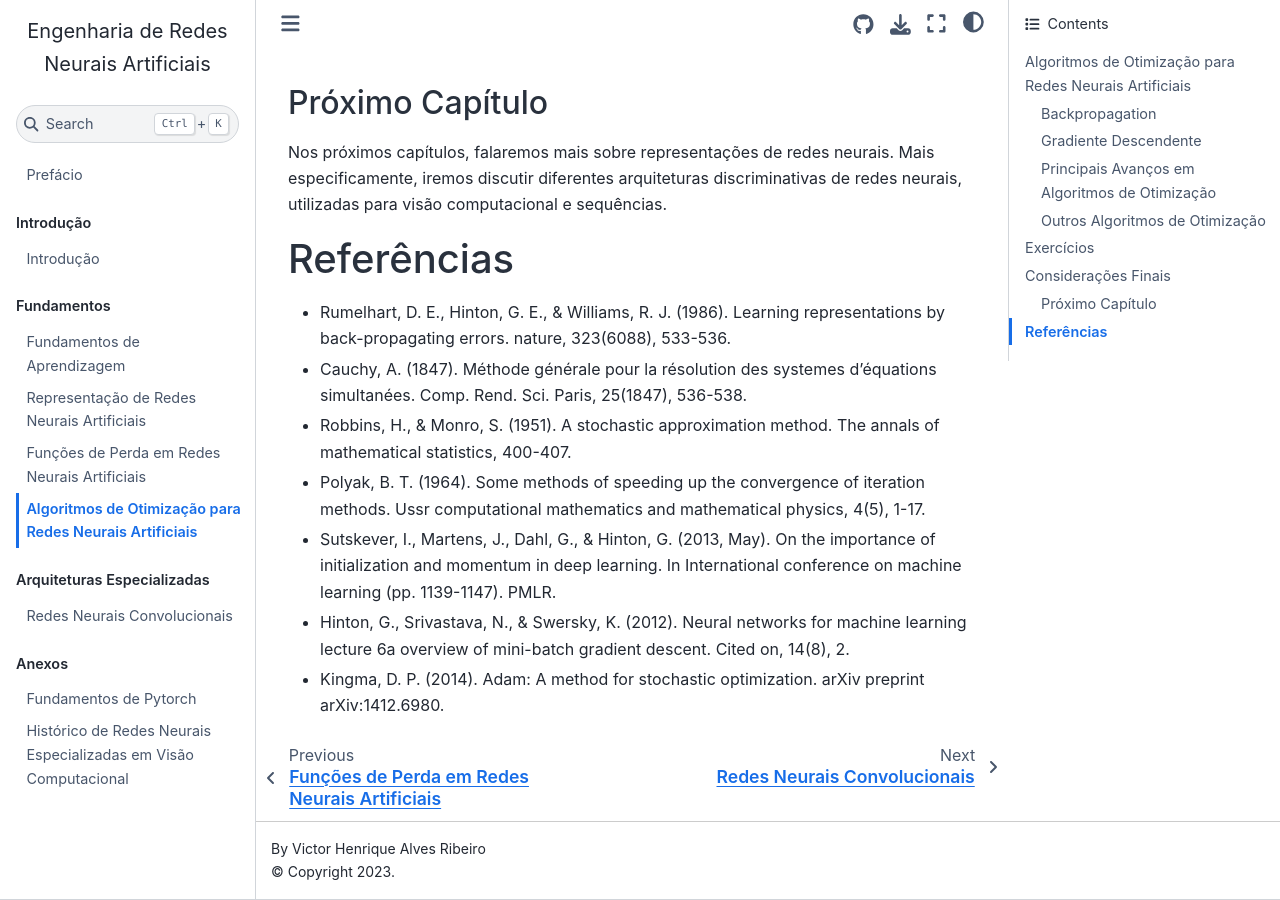
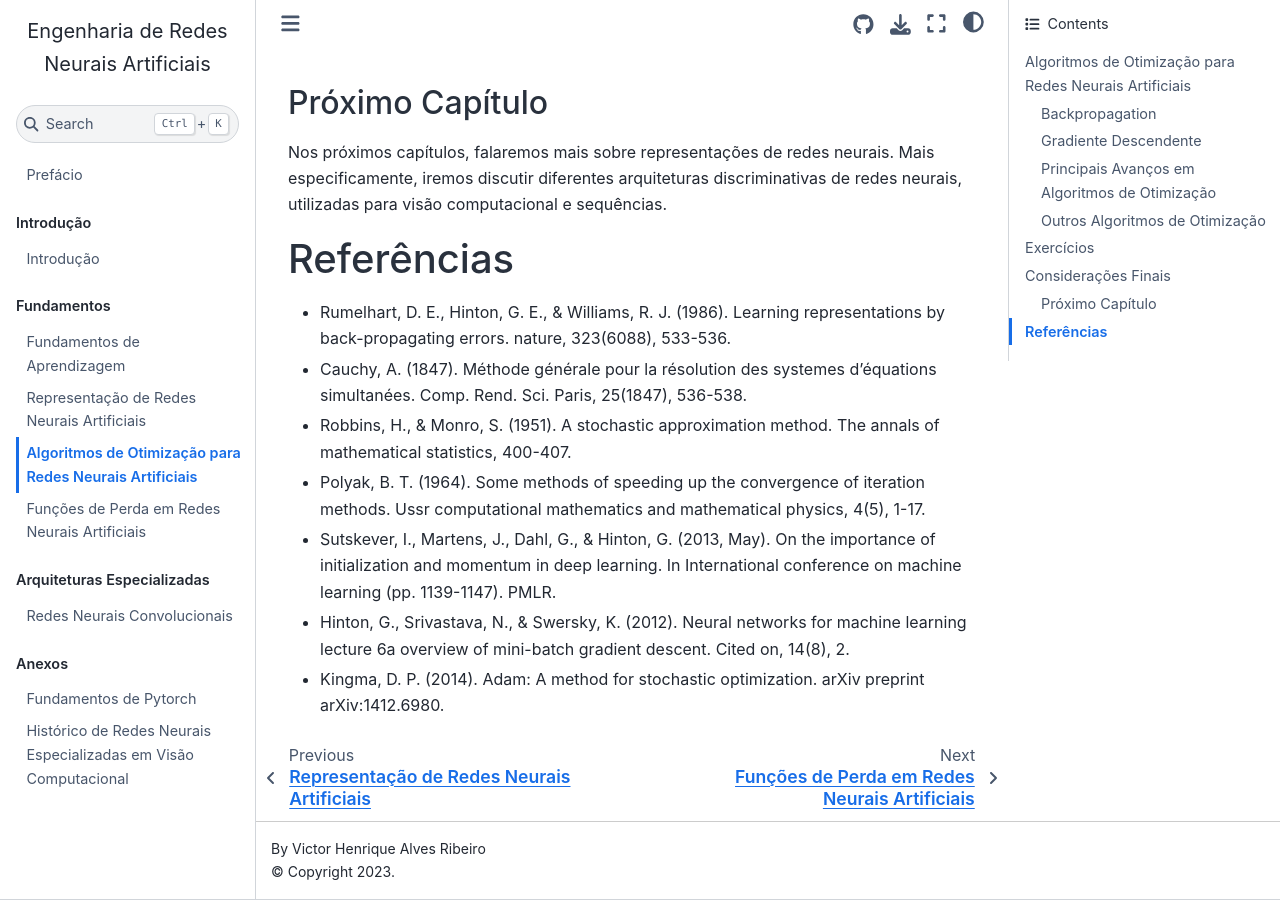
Before and after one commit to vhrique/anne_ptbr, a Jupyter Book: the page built from 02b_Otimizacao_Redes_Neurais.ipynb, in a window 1280 px wide and 900 px high, scrolled down 5940 px. Built offline with Jupyter Book 1.0.4 settings and Sphinx 7.4.7 and the Sphinx Book theme 1.1.4, drawn with Linux system fonts in a browser that asks for light colours; some of the changed lines change nothing that is shown.

Commit message:
Update _toc.yml

```diff
--- a/_toc.yml
+++ b/_toc.yml
@@ -11,8 +11,8 @@ parts:
     chapters:
     - file: 01a_Fundamentos_Aprendizagem
     - file: 01b_Representacao_Redes_Neurais_Artificiais
+    - file: 02b_Otimizacao_Redes_Neurais
     - file: 02a_Funcoes_Perda_Redes_Neurais
-    - file: 02b_Otimizacao_Redes_Neurais
   - caption: Arquiteturas Especializadas
     chapters:
     - file: 03_Redes_Neurais_Convolucionais
```
